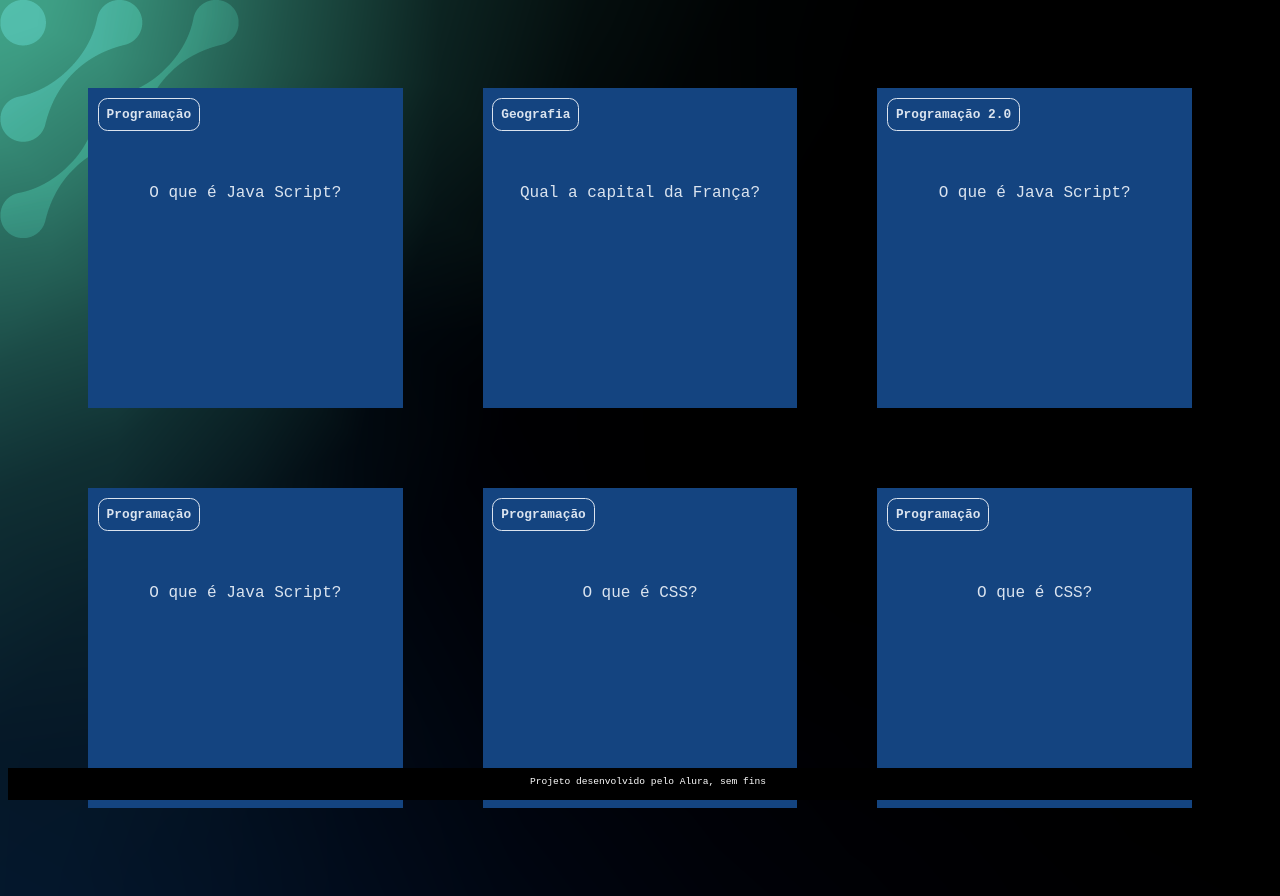
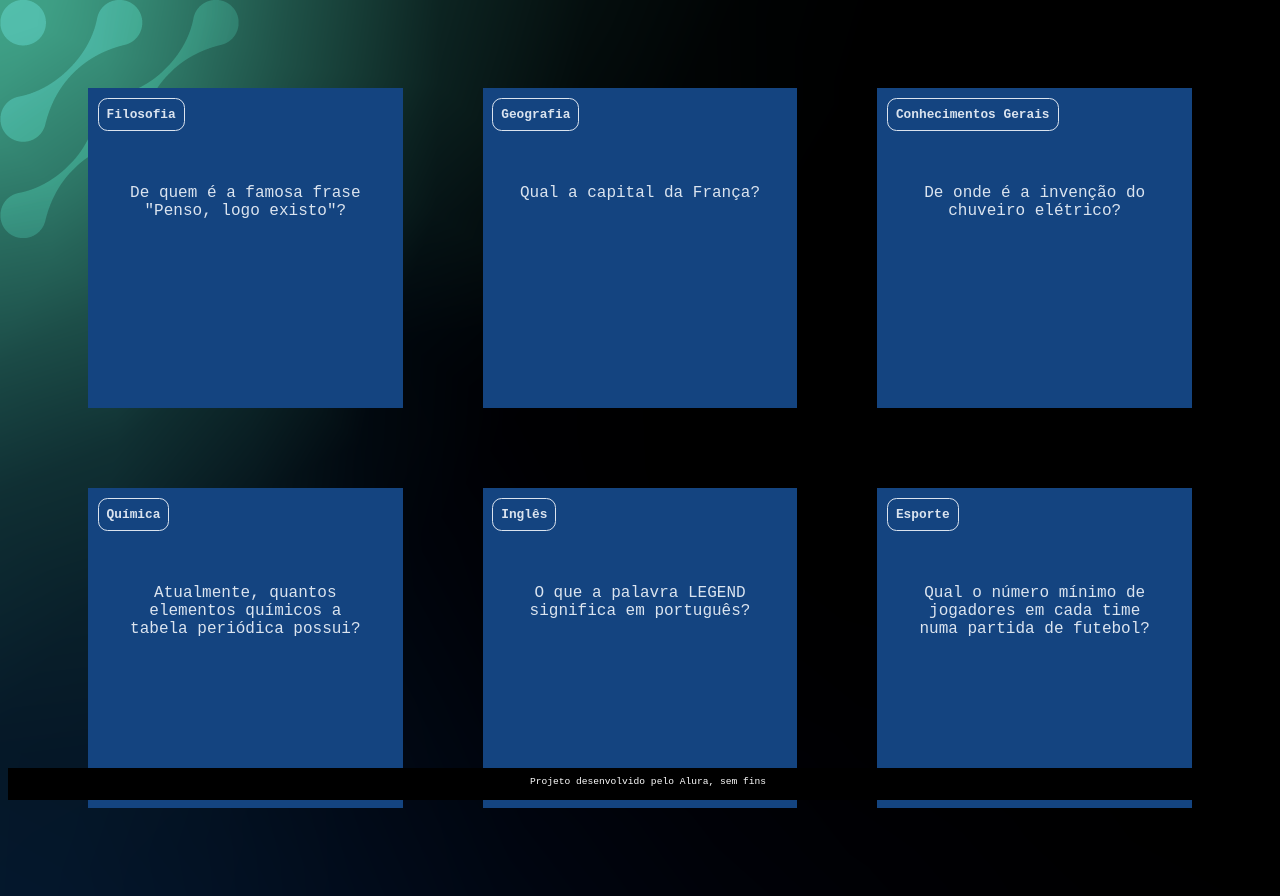
Before and after one commit to marcospereiraribeiro/Flash_card_Alunos, a plain HTML site: page index.html in a window 1280 px wide. Drawn offline with Linux system fonts and the light colour scheme.

Commit message:
seção 6 minuto 10:37

```diff
--- a/index.html
+++ b/index.html
@@ -11,12 +11,12 @@
         <section id="container">
             <article class="cartao">
                 <div class="cartao__conteudo">
-                    <h3>Programação</h3>
+                    <h3>Filosofia</h3>
                     <div class="cartao__conteudo__pergunta">
-                        <p>O que é Java Script?</p>
+                        <p>De quem é a famosa frase "Penso, logo existo"?</p>
                     </div>
                     <div class="cartao__conteudo__resposta">
-                        <p>O Java Script é uma linguagem de programação.</p>
+                        <p>A famosa frase "Penso, logo existo" é do filosófo René Descartes.</p>
                     </div>
                 </div>
             </article>
@@ -33,45 +33,45 @@
             </article>
             <article class="cartao">
                 <div class="cartao__conteudo">
-                    <h3>Programação 2.0</h3>
+                    <h3>Conhecimentos Gerais</h3>
                     <div class="cartao__conteudo__pergunta">
-                        <p>O que é Java Script?</p>
+                        <p>De onde é a invenção do chuveiro elétrico?</p>
                     </div>
                     <div class="cartao__conteudo__resposta">
-                        <p>O Java Script é uma linguagem de programação.</p>
+                        <p>O chuveiro elétrico é uma invenção do Brasil.</p>
                     </div>
                 </div>
             </article>
             <article class="cartao">
                 <div class="cartao__conteudo">
-                    <h3>Programação</h3>
+                    <h3>Química</h3>
                     <div class="cartao__conteudo__pergunta">
-                        <p>O que é Java Script?</p>
+                        <p>Atualmente, quantos elementos químicos a tabela periódica possui?</p>
                     </div>
                     <div class="cartao__conteudo__resposta">
-                        <p>O Java Script é uma linguagem de programação.</p>
+                        <p>Atualmente, a tabela periódica possui 118 elementos químicos.</p>
                     </div>
                 </div>
             </article>
             <article class="cartao">
                 <div class="cartao__conteudo">
-                    <h3>Programação</h3>
+                    <h3>Inglês</h3>
                     <div class="cartao__conteudo__pergunta">
-                    <p>O que é CSS?</p>
+                    <p>O que a palavra LEGEND significa em português?</p>
                     </div>
                     <div class="cartao__conteudo__resposta">
-                    <p>O CSS é uma linguagem de estilização.</p>
+                    <p>A palavra LEGEND, em português significa LENDA.</p>
                     </div>
                 </div>
             </article>
             <article class="cartao">
                 <div class="cartao__conteudo">
-                    <h3>Programação</h3>
+                    <h3>Esporte</h3>
                     <div class="cartao__conteudo__pergunta">
-                    <p>O que é CSS?</p>
+                    <p>Qual o número mínimo de jogadores em cada time numa partida de futebol?</p>
                     </div>
                     <div class="cartao__conteudo__resposta">
-                    <p>O CSS é uma linguagem de estilização.</p>
+                    <p>Uma partida de futebol conta com o número máximo de 11 jogadores e mínimo de 7, contando com o goleiro, em cada equipe.</p>
                     </div>
                 </div>
             </article>
```
